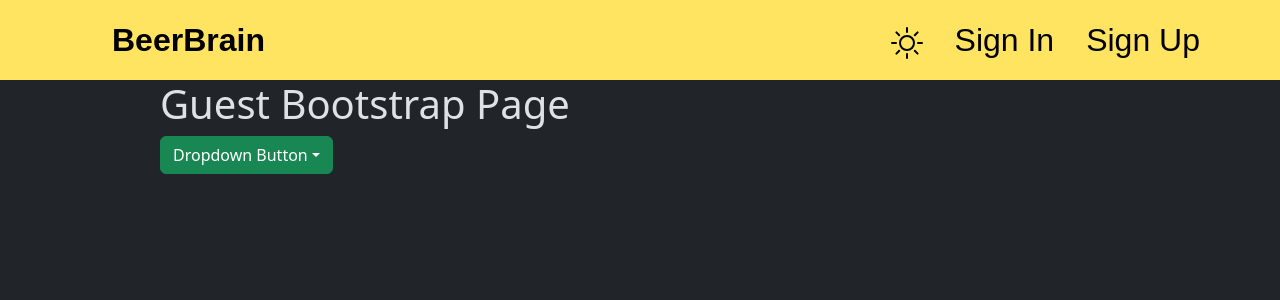
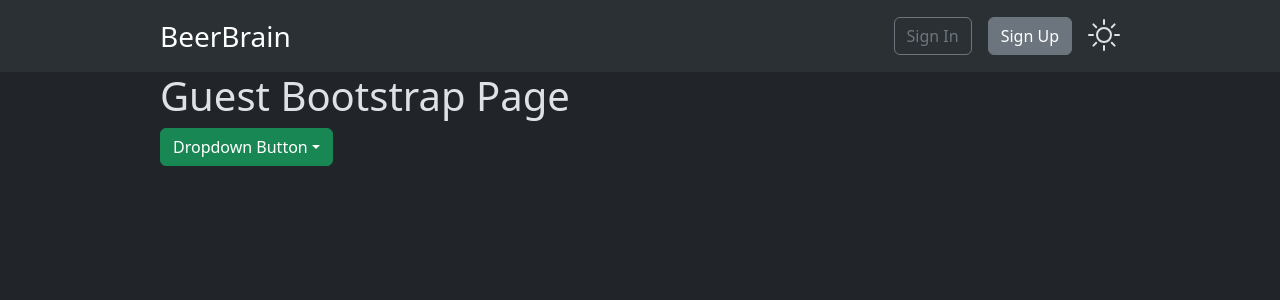
Before and after one commit to FalseR20/beer-brain-back, a React (Vite) app in the folder front/: page / in a window 1280 px wide. Shown: the top 300 px of the page. Built offline with nearby package versions, Linux system fonts and the light colour scheme.

Commit message:
feat(front): update page

```diff
--- a/front/src/components/Page.tsx
+++ b/front/src/components/Page.tsx
@@ -1,66 +1,87 @@
-import {ReactNode} from "react";
-import "../css/Page.scss"
-import {Link} from "react-router-dom";
-import {isAuthorized, signOut} from "../authentication.ts";
+import { ReactNode } from "react";
+import "../css/Page.scss";
+import { isAuthorized, signOut } from "../authentication.ts";
 import Guest from "./Guest.tsx";
-import {ThemeContext} from "../themeContext.tsx";
-import {BsMoon, BsSun} from "react-icons/bs";
-
+import { ThemeContext } from "../themeContext.tsx";
+import { BsMoon, BsSun } from "react-icons/bs";
+import { Button, Navbar } from "react-bootstrap";
 
 interface PageProps {
   children?: ReactNode;
   isAuthRequired?: boolean;
 }
 
-function out() {
-    signOut();
-    window.location.replace("/");
+export default function Page(props: PageProps) {
+  const inner: ReactNode =
+    props.isAuthRequired == true && !isAuthorized() ? Guest() : props.children;
+  return (
+    <>
+      <header className="d-flex flex-row justify-content-center bg-body-tertiary">
+        <Navbar
+          className={
+            "d-flex flex-row justify-content-between align-items-center width-60"
+          }
+        >
+          <Navbar.Brand href={"/"} className={"fs-3"}>
+            BeerBrain
+          </Navbar.Brand>
+          <Navbar.Collapse className={"justify-content-end"}>
+            <SignGroup />
+            <ThemeSwitcher />
+          </Navbar.Collapse>
+        </Navbar>
+      </header>
+      <div id={"common-field"} className={"mx-auto width-60"}>
+        {inner}
+      </div>
+    </>
+  );
 }
 
-function Links() {
+function ThemeSwitcher() {
   return (
     <>
       <ThemeContext.Consumer>
-                {({isDark, switchTheme}) => (
-                    <a className={"nav-sign"} onClick={switchTheme}>
-                        {isDark ? <BsSun/> : <BsMoon/>}
+        {({ isDark, switchTheme }) => (
+          <a
+            id={"theme-switcher"}
+            className={"fs-2 text-body pb-2"}
+            onClick={switchTheme}
+          >
+            {isDark ? <BsSun /> : <BsMoon />}
           </a>
         )}
       </ThemeContext.Consumer>
+    </>
+  );
+}
 
-            {
-                isAuthorized() ? (
+function SignGroup() {
+  return isAuthorized() ? (
     <>
-                        <a className={"nav-sign"} onClick={out}>Sign Out</a>
+      <Button
+        variant={"outline-secondary"}
+        className={"me-3"}
+        onClick={() => {
+          signOut();
+          window.location.replace("/");
+        }}
+      >
+        Sign Out
+      </Button>
     </>
   ) : (
     <>
-
-                        <Link className={"nav-sign"} to={"/sign_in"}>Sign In</Link>
-                        <Link className={"nav-sign"} to={"/sign_up"}>Sign Up</Link>
+      <Button
+        variant={"outline-secondary"}
+        className={"me-3"}
+        href={"/sign_in"}
+      >
+        Sign In
+      </Button>
+      <Button variant={"secondary"} className={"me-3"} href={"/sign_up"}>
+        Sign Up
+      </Button>
     </>
-                )
+  );
 }
-        </>
-    )
-
-}
-
-export default function Page(props: PageProps) {
-    const inner: ReactNode = (props.isAuthRequired == true && !isAuthorized()) ? Guest() : props.children;
-    return (
-        <div>
-            <header>
-                <div>
-                    <Link id={"project-name"} className={"nav-sign"} to={"/"}>BeerBrain</Link>
-                    <nav>
-                        {Links()}
-                    </nav>
-                </div>
-            </header>
-            <div id={"common-field"}>
-                {inner}
-            </div>
-        </div>
-    )
-}
--- /dev/null
+++ b/front/src/css/App.scss
@@ -0,0 +1,3 @@
+// Customize theme here
+
+@import '../../node_modules/bootstrap/scss/bootstrap';
--- a/front/src/css/Page.scss
+++ b/front/src/css/Page.scss
@@ -1,63 +1,7 @@
-body {
-    margin: 0;
+#theme-switcher:hover {
+  cursor: pointer;
 }
 
-header {
-    display: flex;
-    flex-direction: row;
-    justify-content: center;
-    background-color: #ffe461;
+.width-60 {
+  width: 60rem;
 }
-
-header > div {
-    width: 70rem;
-    height: 5rem;
-    display: flex;
-    flex-direction: row;
-    justify-content: space-between;
-    align-items: center;
-}
-
-#project-name {
-    font-weight: bold;
-}
-
-.link-button {
-    color: #000000;
-    text-decoration: none;
-}
-
-.nav-sign {
-    color: #000000;
-    font-size: 2rem;
-    text-decoration: none;
-    font-family: sans-serif;
-    margin-left: 2rem;
-}
-
-footer {
-    display: flex;
-    flex-direction: row;
-    justify-content: center;
-    background-color: #b6b6b6;
-}
-
-footer > h4 {
-    width: 60rem;
-    text-align: center;
-}
-
-#common-field {
-    width: 60rem;
-    margin: 0 auto;
-}
-
-a:hover {
-    cursor: pointer;
-}
-
-.white-content {
-    background: #e4e4e4;
-}
-
-@import '../../node_modules/bootstrap/scss/bootstrap';
```
Also changed, not shown: front/src/App.tsx (+9 -8 lines). Lines whose indentation alone changed are shown as unchanged.
